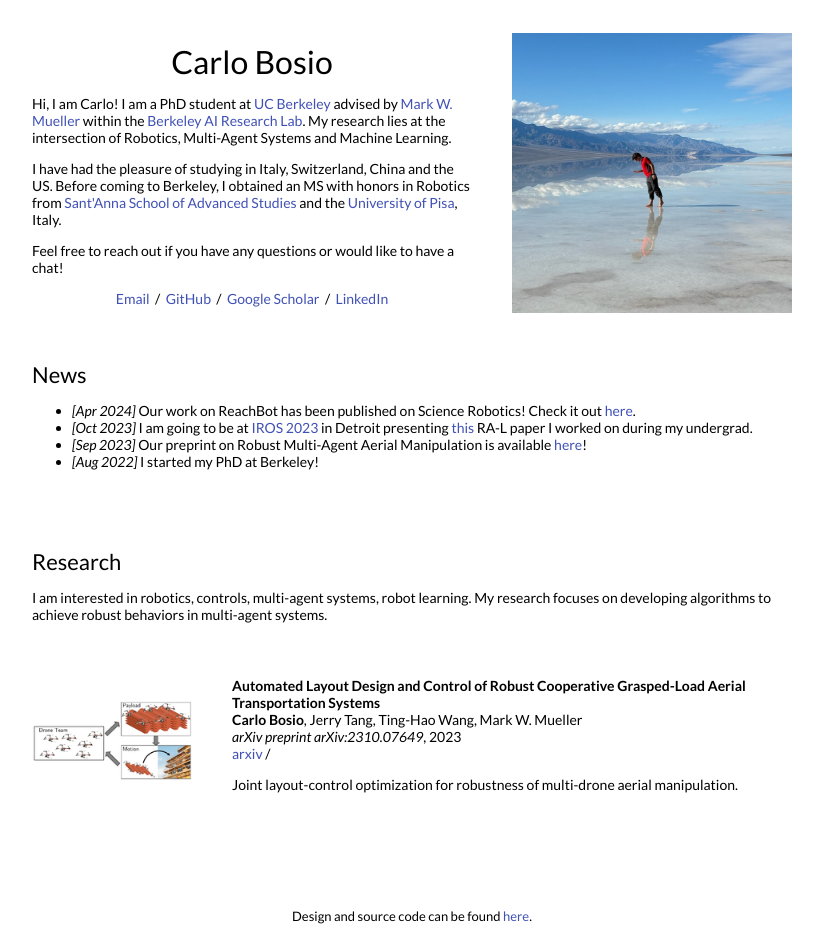
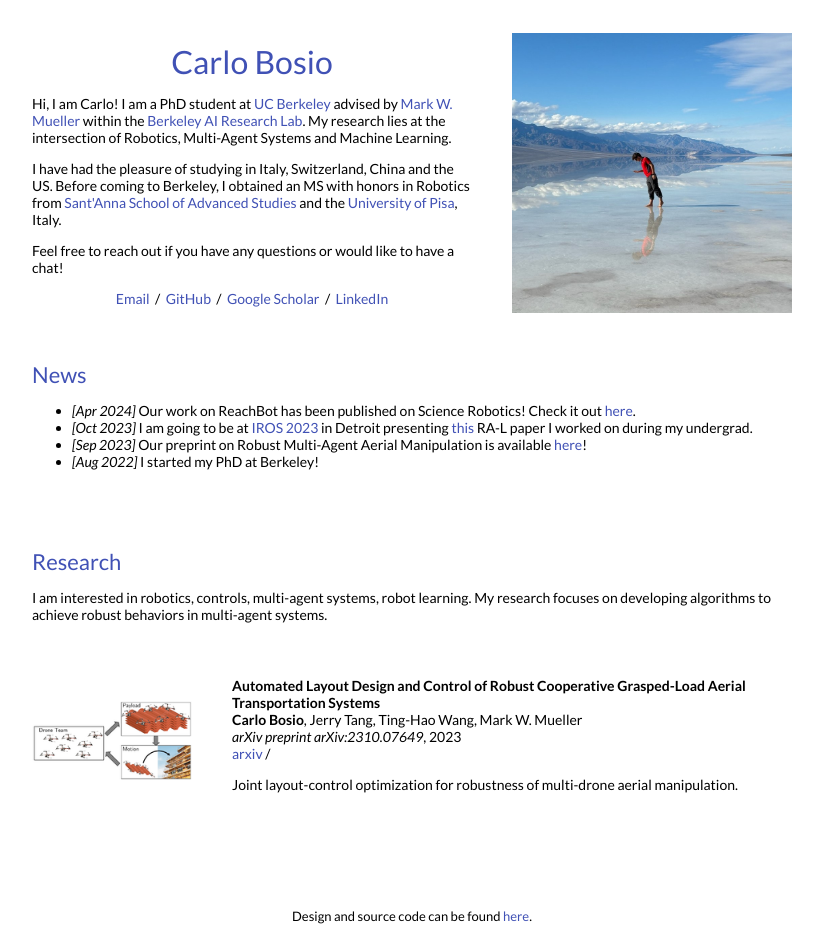
Before and after one commit to carlobosio/carlobosio.github.io, a Jekyll site: the page built from _posts/2024-05-25-layout.markdown, in a window 1280 px wide. Shown: the whole page, without its empty margins (228-1051 px from the left). Built offline with Jekyll 4.4.1, drawn with Linux system fonts in a browser that asks for light colours.

Commit message:
changing header color to blue

```diff
--- a/_layouts/default.html
+++ b/_layouts/default.html
@@ -31,7 +31,7 @@
         <table style="width:100%;border:0px;border-spacing:0px;border-collapse:separate;margin-right:auto;margin-left:auto;">
           <tr style="padding:0px">
             <td style="padding:2.5%;width:60%;vertical-align:middle">
-              <h1>
+              <h1 style="color:#4051b5">
                 Carlo Bosio
               </h1>
               <p>Hi, I am Carlo! I am a PhD student at <a href="https://www.berkeley.edu/">UC Berkeley</a> advised by <a href="https://hiperlab.berkeley.edu/members/mark-w-mueller/">Mark W. Mueller</a> within the <a href="https://bair.berkeley.edu/">Berkeley AI Research Lab</a>. My research lies at the intersection of Robotics, Multi-Agent Systems and Machine Learning.
@@ -60,7 +60,7 @@
         <table style="width:100%;border:0px;border-spacing:0px;border-collapse:separate;margin-right:auto;margin-left:auto;">
           <tr>
             <td style="padding:2.5%;width:100%;vertical-align:middle">
-              <h2>News</h2>
+              <h2 style="color:#4051b5">News</h2>
               <div style="height:120px;padding:0%;width:100%;border:0px;overflow:auto;vertical-align:middle">
                 <ul class = "list">
                   <li><em>[Apr 2024]</em> Our work on ReachBot has been published on Science Robotics! Check it out <a href="https://www.science.org/doi/full/10.1126/scirobotics.adi9762">here</a>.</li>
@@ -79,7 +79,7 @@
         <table style="width:100%;border:0px;border-spacing:0px;border-collapse:separate;margin-right:auto;margin-left:auto;">
           <tr>
             <td style="padding:2.5%;width:100%;vertical-align:middle">
-              <h2>Research</h2>
+              <h2 style="color:#4051b5">Research</h2>
               <p>
                 I am interested in robotics, controls, multi-agent systems, robot learning. My research focuses on developing algorithms to achieve robust behaviors in multi-agent systems.
               </p>
```
